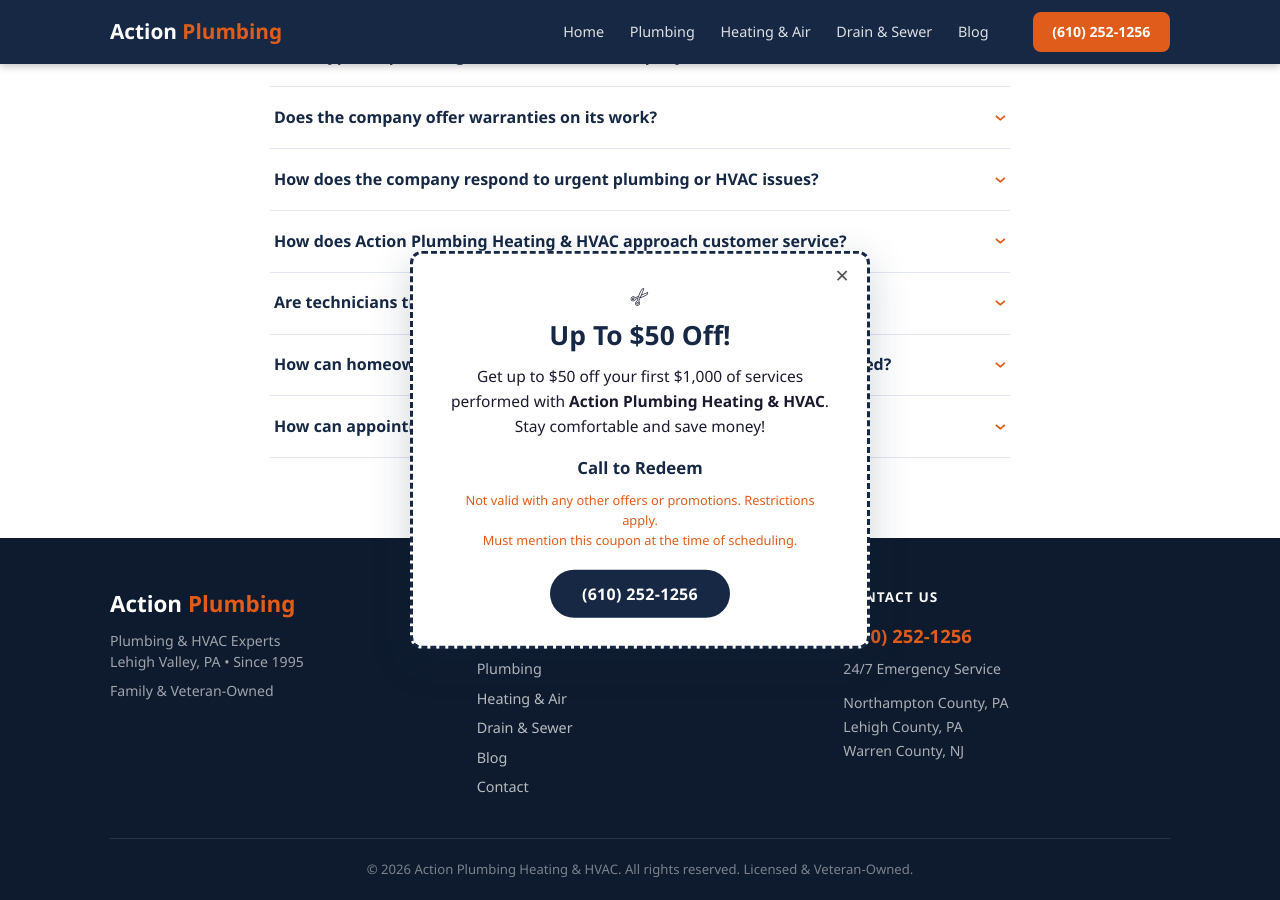
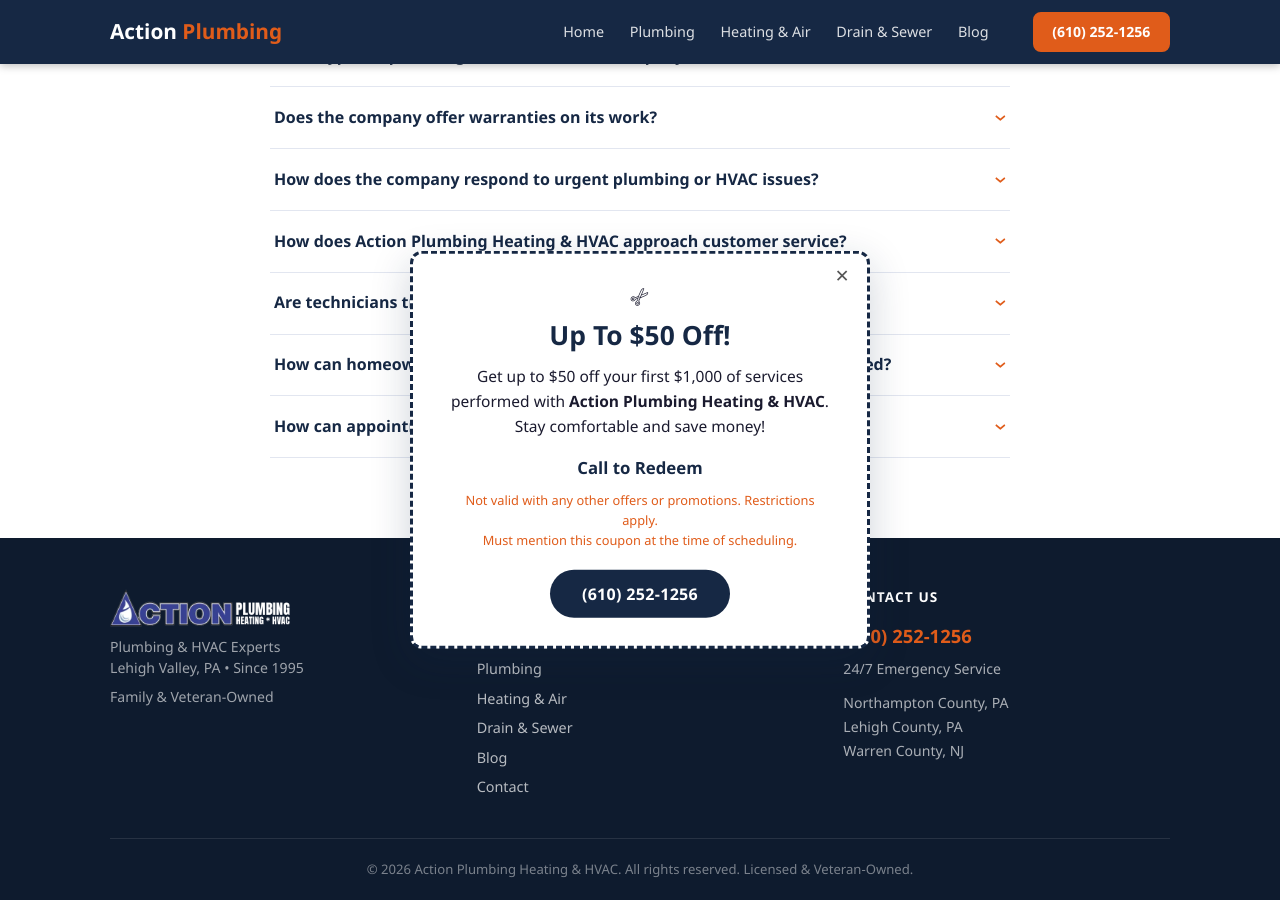
Before and after one commit to JimmyFlame77/Action-Plumbing, a Jekyll site: the page built from index.html, in a window 1280 px wide and 900 px high, scrolled down 3177 px. Built offline with Jekyll 4.4.1, drawn with Linux system fonts in a browser that asks for light colours.

Commit message:
Updated footer logo

```diff
--- a/_includes/footer.html
+++ b/_includes/footer.html
@@ -2,7 +2,7 @@
   <div class="container">
     <div class="footer-inner">
       <div class="footer-brand">
-        <div class="footer-logo">Action<span> Plumbing</span></div>
+        <img src="{{ '/images/action-logo.png' | relative_url }}" alt="Action Plumbing" class="footer-logo">
         <p class="footer-tagline">Plumbing &amp; HVAC Experts<br>Lehigh Valley, PA &bull; Since 1995</p>
         <p class="footer-tagline" style="margin-top:.5rem;">Family &amp; Veteran-Owned</p>
       </div>
--- a/css/style.css
+++ b/css/style.css
@@ -235,8 +235,7 @@
 /* Footer */
 .site-footer { background: var(--clr-primary-dark); color: rgba(255,255,255,.8); padding: 3rem 0 0; }
 .footer-inner { display: grid; grid-template-columns: 1fr 1fr 1fr; gap: 2.5rem; padding-bottom: 2.5rem; border-bottom: 1px solid rgba(255,255,255,.1); }
-.footer-logo { font-size: 1.4rem; font-weight: 900; color: var(--clr-white); margin-bottom: .5rem; }
-.footer-logo span { color: var(--clr-accent); }
+.footer-logo { display: block; height: 42px; width: auto; margin-bottom: .5rem; }
 .footer-tagline { font-size: .88rem; line-height: 1.5; color: rgba(255,255,255,.6); }
 .footer-links h4, .footer-contact h4 { color: var(--clr-white); font-size: .85rem; text-transform: uppercase; letter-spacing: .08em; margin-bottom: .85rem; }
 .footer-links { display: flex; flex-direction: column; gap: .4rem; }
```
Also changed, not shown: images/action-logo.png.
